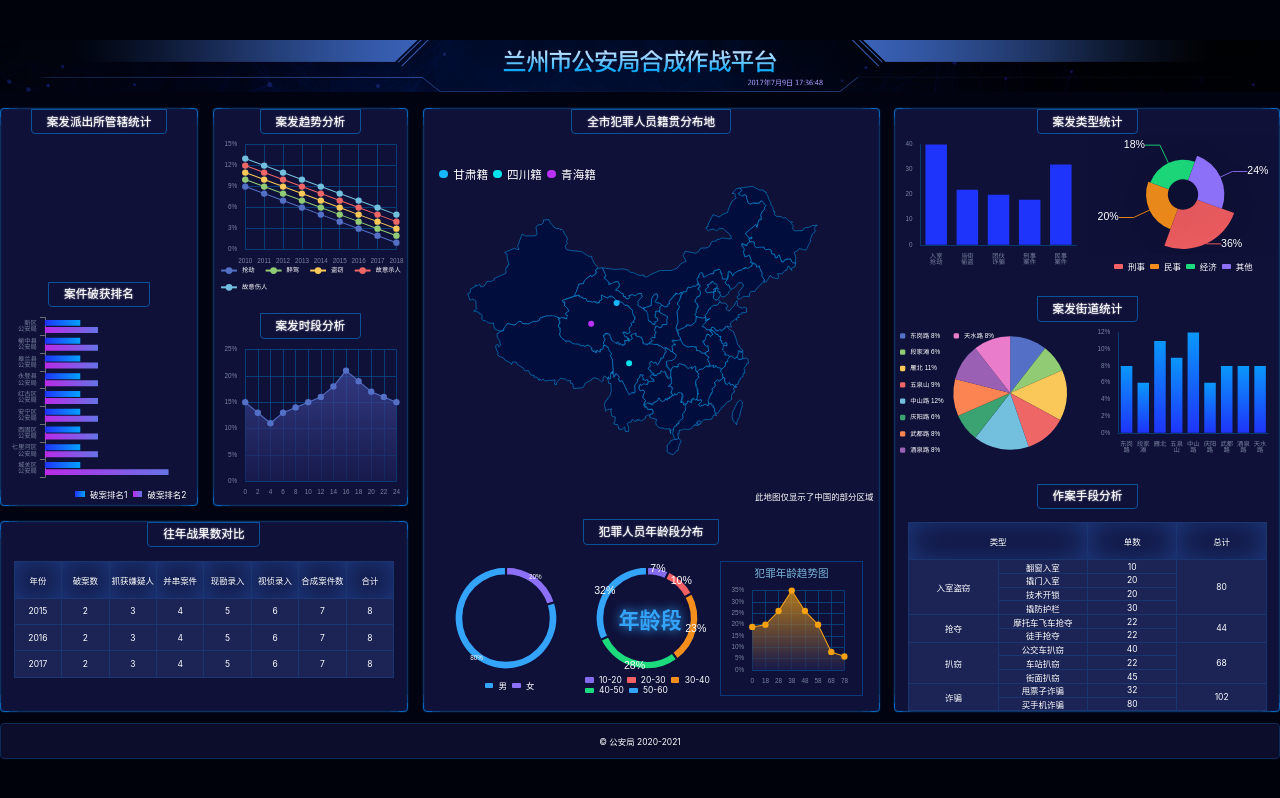
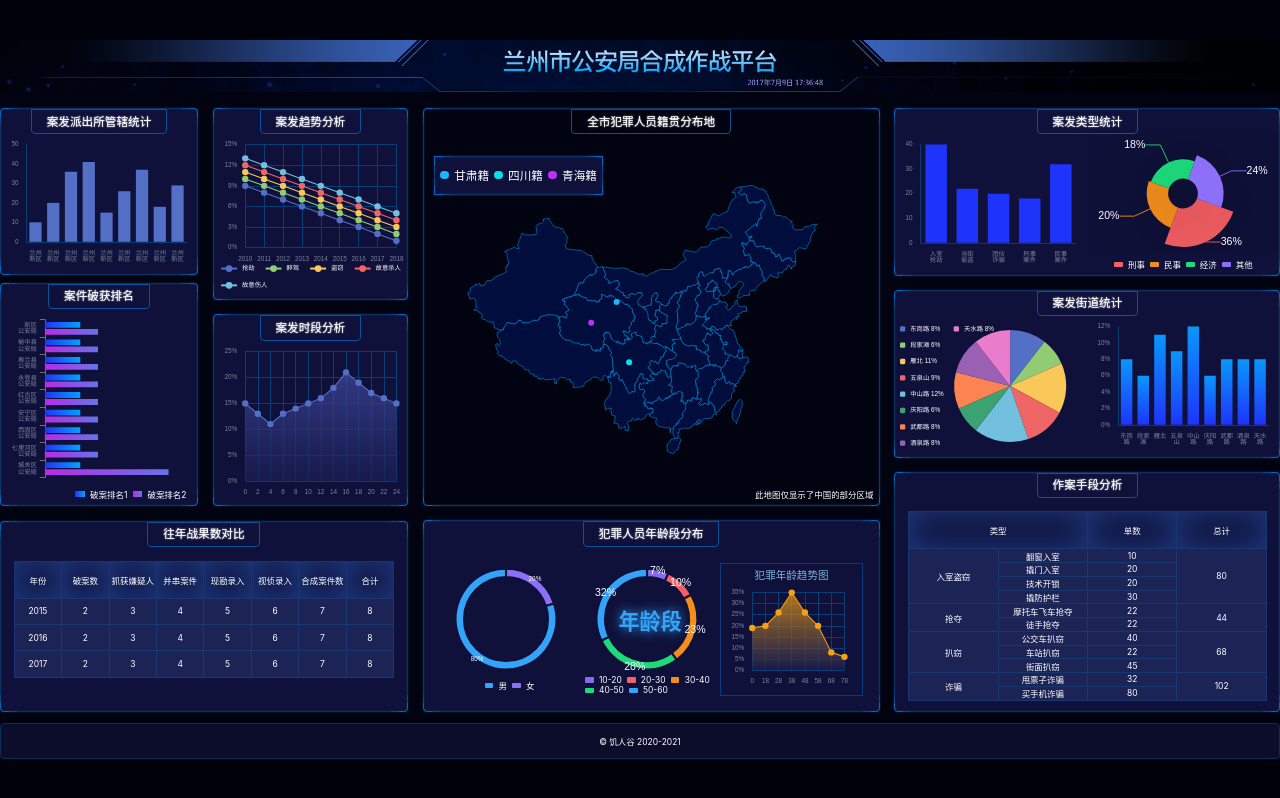
Before and after one commit to A-Tione/large-size, a React (Vite) app: page /#/ in a window 1280 px wide. Built offline with nearby package versions, Linux system fonts and the light colour scheme.

Commit message:
feat show

```diff
--- a/src/components/chart-3.tsx
+++ b/src/components/chart-3.tsx
@@ -1,13 +1,12 @@
-import * as echarts from 'echarts'
-import React from 'react';
-import {useEffect, useRef} from 'react';
+import React, {useEffect, useRef} from 'react';
+import * as echarts from 'echarts';
 import {createEchartsOptions} from '../shared/create-echarts-options';
 import {px} from '../shared/px';
 
 export const Chart3 = () => {
-  const divRef = useRef(null)
-  useEffect(()=> {
-    let myChart = echarts.init(divRef.current)
+  const divRef = useRef(null);
+  useEffect(() => {
+    var myChart = echarts.init(divRef.current);
     myChart.setOption(createEchartsOptions({
       legend: {
         bottom: px(10),
@@ -71,13 +70,13 @@ export const Chart3 = () => {
         symbolSize: px(12),
         lineStyle: {width: px(2)}
       }))
-    }))
-  }, [])
+    }));
+  }, []);
 
   return (
-    <div className="bordered 案发趋势">
-      <h2>案发趋势分析</h2>
-      <div ref={divRef} className="chart"/>
-    </div>
-  )
-}
+      <div className="bordered 案发趋势">
+        <h2>案发趋势分析</h2>
+        <div ref={divRef} className="chart"/>
+      </div>
+  );
+};
--- a/src/pages/home.scss
+++ b/src/pages/home.scss
@@ -7,17 +7,12 @@
     border-radius: px(2); margin: 0 px(10);}
 }
 
-.home {
-  flex: 1;
-  display: flex;
+.home {flex: 1;display: flex;flex-direction: column;
+  background: #010310; color: white;
   font-size: px(16);
-  flex-direction: column;
-  background: #010310;
-  color: white;
   > header {
     height: px(99);
     background-size: cover;
-    background-image: url("../images/header.png");
     width: px(2420);
     margin: 0 auto;
   }
@@ -32,23 +27,23 @@
     justify-content: center;
   }
   > main {
+    width: px(2420);
+    margin: 0 auto;
+    padding-top: px(30);
     flex: 1;
     display: grid;
-    padding-top: px(30);
-    width: px(2420);
-    margin: 0 auto;
     grid-template:
-            "box1 box2 box4 box5" 755fr
-            "box3 box3 box4 box5" 363fr / 366fr 361fr 811fr 747fr;
+      "box1 box2 box4 box5" 755fr
+      "box3 box3 box4 box5" 363fr / 366fr 361fr 811fr 747fr;
     grid-column-gap: px(28);
     grid-row-gap: px(28);
-    > section {
-      text-align: center;
+    > section {text-align: center;}
+    .bordered {
       border: 1px solid #0764bc;
       border-radius: 4px;
       position: relative;
       box-shadow: 0 0 2px 0 #0e325f, inset 0 0 2px 0 #0e325f;
-      background: #0f1139;
+      background: #0f113a;
       &::before {
         pointer-events: none;
         content: '';position: absolute;left: 0;right: 0;bottom: 0;top: 0;
@@ -100,6 +95,7 @@
       }
     }
     .管辖统计, .破获排名, .案发趋势, .案发时段, .战果, .籍贯, .年龄段, .案发类型, .案发街道, .作案手段 {
+      height: px(315);
       display: flex;
       flex-direction: column;
       align-items: center;
@@ -114,11 +110,10 @@
         text-shadow: 0 0 px(3) white;
       }
       .charts {
-        width: 100%;
-        flex: 1;
+        width: 100%;flex: 1;
         display: flex;
       }
-      .chart{
+      .chart {
         flex: 1;
         width: 100%;
       }
@@ -133,76 +128,40 @@
       }
       .legend {@extend %legend;}
     }
-    .年龄段 {
-      display: flex;
-      flex-direction: column;
+    .年龄段 {display: flex;flex-direction: column;
       height: px(363);
-
       > .charts {
         padding: px(30);
       }
-
       &-图1, &-图2, &-图3 {
-        flex: 1;
-        display: flex;
-        flex-direction: column;
+        flex: 1;display: flex; flex-direction: column;
       }
-
       &-图1, &-图2 {
         .legend { @extend %legend;
-
-          .male {
-            background: #33a4fa;
-          }
-
-          .female {
-            background: #8d70f8;
-          }
+          .male {background: #33a4fa;}
+          .female {background: #8d70f8;}
         }
-
         .chart {
+          position: relative;
           display: flex;
-          position: relative;
-
-          > .main {
-            flex: 1;
-          }
-
-          > .text {
-            position: absolute;
-            top: 50%;
-            left: 50%;
-            transform: translate(-50%, -50%);
-            color: #33a4fa;
-            font-size: px(40);
-            text-shadow: 0 0 px(20) #33a4fa;
-            font-weight: bold;
-          }
+          > .main {flex: 1;}
+          > .text {position: absolute; top: 50%; left: 50%; transform: translate(-50%, -50%);
+            color: #33a4fa; font-size: px(40); text-shadow: 0 0 px(20) #33a4fa;font-weight: bold;}
         }
       }
-
       &-图2 {
-        width: px(290);
-        flex-shrink: 0;
-
+        width: px(290); flex-shrink: 0;
         .legend {
           justify-content: flex-start;
         }
       }
-
       &-图3 {
         border: 1px solid #08397d;
-
-        h3 {
-          font-size: px(20);
-          color: #7ab6db;
-          margin-top: px(6);
-        }
+        h3 {font-size: px(20); color: #7ab6db; margin-top: px(6);}
       }
     }
     .籍贯 {
-      height: px(753);
-      background: transparent;
+      height: px(753); background: transparent;
       > .wrapper {
         position: relative;width: 100%;flex: 1;
         display: flex; flex-direction: column;
@@ -221,7 +180,7 @@
             background: #1cecd9;
           }
         }
-        .notes{
+        .notes {
           position: absolute;
           bottom: px(10);
           right: px(10);
@@ -230,7 +189,7 @@
     }
     .战果, .作案手段 {
       padding: 0 px(24);
-      >table {
+      > table {
         width: 100%; table-layout: fixed;
         margin-top: px(25);
         border-collapse: collapse;
--- a/src/pages/home.tsx
+++ b/src/pages/home.tsx
@@ -1,5 +1,6 @@
 import React from 'react';
 import './home.scss';
+import headerBg from '../images/header.png';
 import {Chart1} from '../components/chart-1';
 import {Chart2} from '../components/chart-2';
 import {Chart3} from '../components/chart-3';
@@ -16,10 +17,10 @@ import {Chart13} from '../components/chart-13';
 import {Chart14} from '../components/chart-14';
 
 export const Home = () => {
-  const year = new Date().getFullYear()
+  const year = new Date().getFullYear();
   return (
       <div className="home">
-      <header/>
+        <header style={{backgroundImage: `url(${headerBg})`}}/>
         <main>
           <section className="section1">
             <Chart1/>
@@ -32,7 +33,7 @@ export const Home = () => {
           <section className="bordered section3">
             <Chart5/>
           </section>
-        <section className="bordered section4">
+          <section className="section4">
             <Chart6/>
             <div className="bordered 年龄段">
               <h2>犯罪人员年龄段分布</h2>
@@ -58,16 +59,14 @@ export const Home = () => {
                 <Chart13/>
               </div>
             </div>
-          <div>
             <div className="bordered row3 作案手段">
               <h2>作案手段分析</h2>
               <Chart14/>
             </div>
-          </div>
           </section>
         </main>
         <footer>
-        &copy; 公安局 2020-{year}
+          &copy; 饥人谷 2020-{year}
         </footer>
       </div>
   );
```
Lines whose indentation alone changed are shown as unchanged.
